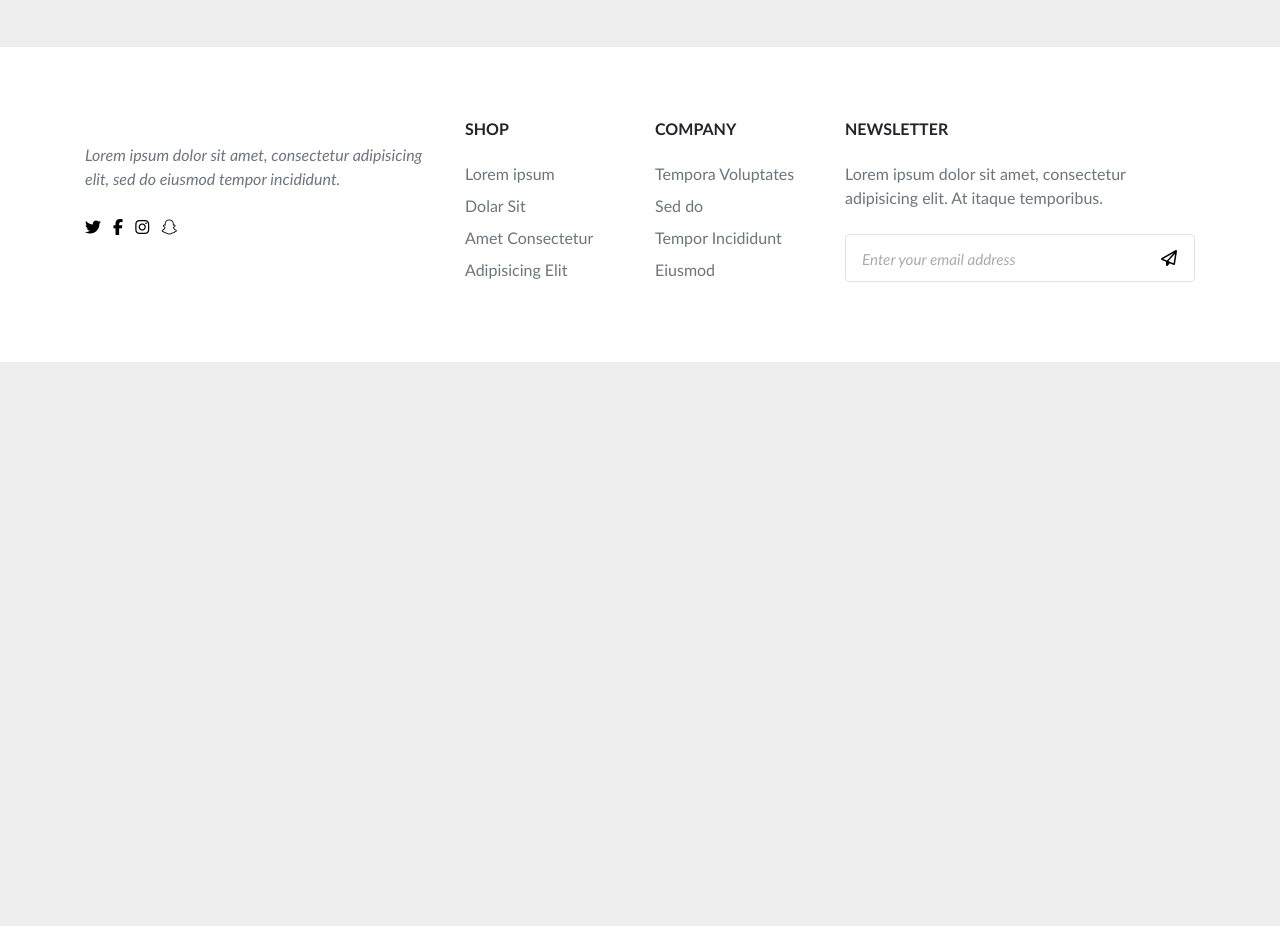
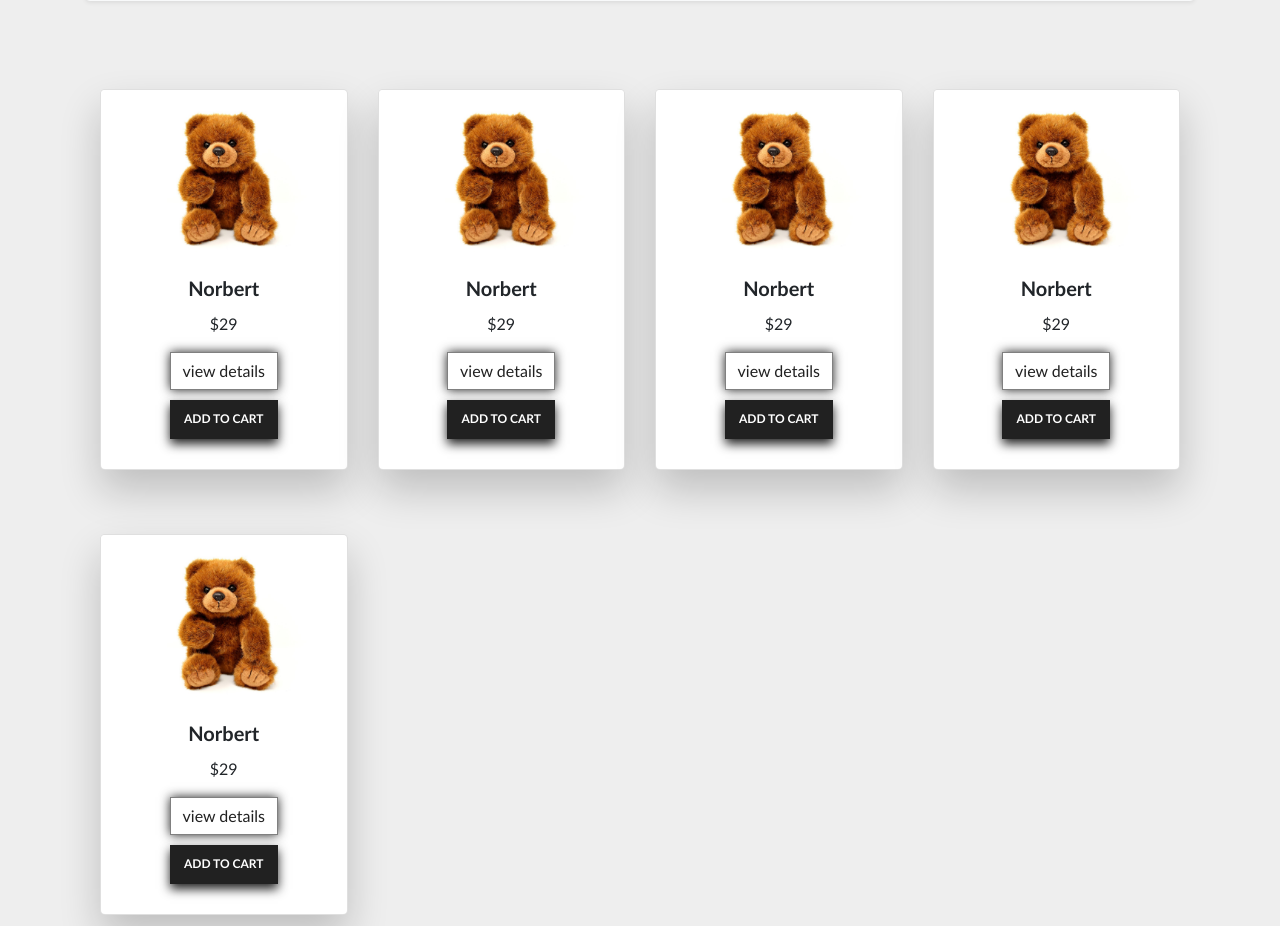
Before and after one commit to jjoslin07/Orinoco, a plain HTML site: page index.html in a window 1280 px wide. Shown: the part 438-1364 px from the top of the page. Before the commit the page ends 800 px from the top, so only its background shows below. Drawn offline with nearby package versions, Linux system fonts and the light colour scheme.

Commit message:
Product Card Design
Make product card design and put in html as placeholder

```diff
--- a/css/style.css
+++ b/css/style.css
@@ -28,35 +28,6 @@ body {
   margin-top: 100px
 }
 
-.card {
-  margin-bottom: 30px;
-  border: 0;
-  -webkit-transition: all .3s ease;
-  transition: all .3s ease;
-  letter-spacing: .5px;
-  border-radius: 8px;
-  -webkit-box-shadow: 1px 5px 24px 0 rgba(68, 102, 242, .05);
-  box-shadow: 1px 5px 24px 0 rgba(68, 102, 242, .05)
-}
-
-.card .card-header {
-  background-color: #fff;
-  border-bottom: none;
-  padding: 24px;
-  border-bottom: 1px solid #f6f7fb;
-  border-top-left-radius: 8px;
-  border-top-right-radius: 8px
-}
-
-.card-header:first-child {
-  border-radius: calc(.25rem - 1px) calc(.25rem - 1px) 0 0
-}
-
-.card .card-body {
-  padding: 30px;
-  background-color: transparent
-}
-
 .btn-primary,
 .btn-primary.disabled,
 .btn-primary:disabled {
@@ -64,6 +35,48 @@ body {
   border-color: #4466f2 !important
 }
 
+.details {
+  border: 1.5px solid grey;
+  color: #212121;
+  width: 100%;
+  height: auto;
+  box-shadow: 0px 0px 10px #212121
+}
+
+.cart {
+  background-color: #212121;
+  color: white;
+  margin-top: 10px;
+  font-size: 12px;
+  font-weight: 900;
+  width: 100%;
+  height: 39px;
+  padding-top: 9px;
+  box-shadow: 0px 5px 10px #212121
+}
+
+.card {
+  width: fit-content
+}
+
+.card-body {
+  width: fit-content
+}
+
+.btn {
+  border-radius: 0
+}
+
+.img-thumbnail {
+  border: none
+}
+
+.card {
+  box-shadow: 0 20px 40px rgba(0, 0, 0, .2);
+  border-radius: 5px;
+  padding-bottom: 10px
+}
+
 #footer {
   margin-top: auto;
 }
--- a/index.html
+++ b/index.html
@@ -28,7 +28,7 @@
 
         <div id="navbarSupportedContent" class="collapse navbar-collapse">
           <ul class="navbar-nav ml-auto">
-            <li class="nav-item active"><a href="./index.html" class="nav-link">Home <span
+            <li class="nav-item active"><a href="./index.html" class="nav-link text-uppercase">Home <span
                   class="sr-only">(current)</span></a></li>
             <li class="nav-item"><a href="./cart.html" class="nav-link"><i class="bi bi-bag"></i></a></li>
           </ul>
@@ -39,7 +39,7 @@
   <!--Main-->
   <main class="container">
     <!--Jumbotron-->
-    <section class="jumbotron bg-light mt-4 shadow-sm">
+    <section class="jumbotron bg-light mt-5 shadow-sm">
       <div class="container">
         <h1 class="display-4">Handmade Teddy Bears</h1>
         <p class="lead">Lorem ipsum dolor sit amet consectetur adipisicing elit. Aliquid, dolorem sunt quis laborum
@@ -48,10 +48,85 @@
     </section>
     <!--Product Cards-->
     <section class="container" id="productSection">
+      <!--ROW 1-->
+      <div class="row">
+        <div class='container-fluid col-lg-3 my-2'>
+          <div class="card mx-auto mt-5"> <img class='mx-auto img-thumbnail' src="./images/teddy_1.jpg" width="auto"
+              height="auto" />
+            <div class="card-body text-center mx-auto">
+              <div class='cvp'>
+                <h5 class="card-title font-weight-bold">Norbert</h5>
+                <p class="card-text">$29</p> <a href="#" class="btn details px-auto">view details</a><br /> <a href="#"
+                  class="btn cart px-auto">ADD TO CART</a>
+              </div>
+            </div>
+          </div>
+        </div>
+        <div class='container-fluid col-lg-3 my-2'>
+          <div class="card mx-auto mt-5"> <img class='mx-auto img-thumbnail' src="./images/teddy_1.jpg" width="auto"
+              height="auto" />
+            <div class="card-body text-center mx-auto">
+              <div class='cvp'>
+                <h5 class="card-title font-weight-bold">Norbert</h5>
+                <p class="card-text">$29</p> <a href="#" class="btn details px-auto">view details</a><br /> <a href="#"
+                  class="btn cart px-auto">ADD TO CART</a>
+              </div>
+            </div>
+          </div>
+        </div>
+        <div class='container-fluid col-lg-3 my-2'>
+          <div class="card mx-auto mt-5"> <img class='mx-auto img-thumbnail' src="./images/teddy_1.jpg" width="auto"
+              height="auto" />
+            <div class="card-body text-center mx-auto">
+              <div class='cvp'>
+                <h5 class="card-title font-weight-bold">Norbert</h5>
+                <p class="card-text">$29</p> <a href="#" class="btn details px-auto">view details</a><br /> <a href="#"
+                  class="btn cart px-auto">ADD TO CART</a>
+              </div>
+            </div>
+          </div>
+        </div>
+        <div class='container-fluid col-lg-3 my-2'>
+          <div class="card mx-auto mt-5"> <img class='mx-auto img-thumbnail' src="./images/teddy_1.jpg" width="auto"
+              height="auto" />
+            <div class="card-body text-center mx-auto">
+              <div class='cvp'>
+                <h5 class="card-title font-weight-bold">Norbert</h5>
+                <p class="card-text">$29</p> <a href="#" class="btn details px-auto">view details</a><br /> <a href="#"
+                  class="btn cart px-auto">ADD TO CART</a>
+              </div>
+            </div>
+          </div>
+        </div>
+      </div>
+      <!--Row 2-->
+      <div class="row">
+        <div class='container-fluid col-lg-3 my-2'>
+          <div class="card mx-auto mt-5"> <img class='mx-auto img-thumbnail' src="./images/teddy_1.jpg" width="auto"
+              height="auto" />
+            <div class="card-body text-center mx-auto">
+              <div class='cvp'>
+                <h5 class="card-title font-weight-bold">Norbert</h5>
+                <p class="card-text">$29</p> <a href="#" class="btn details px-auto">view details</a><br /> <a href="#"
+                  class="btn cart px-auto">ADD TO CART</a>
+              </div>
+            </div>
+          </div>
+        </div>
+        <!--Space For Future Bears-->
+        <div class="col-lg-3">
+          <span></span>
+        </div>
+        <div class="col-lg-3">
+          <span></span>
+        </div>
+        <div class="col-lg-3"><span></span>
+        </div>
+      </div>
     </section>
   </main>
   <!-- Footer -->
-  <footer class="bg-white" id="footer">
+  <footer class="bg-white mt-5" id="footer">
     <div class="container py-5">
       <div class="row py-4">
         <div class="col-lg-4 col-md-6 mb-4 mb-lg-0"><img src="img/logo.png" alt="" width="180" class="mb-3">
```
Also changed, not shown: cart.html (+2 -2 lines), confirmation.html (+2 -2 lines), images/Error.html (added, +11 -0 lines), product.html (+1 -1 lines).
